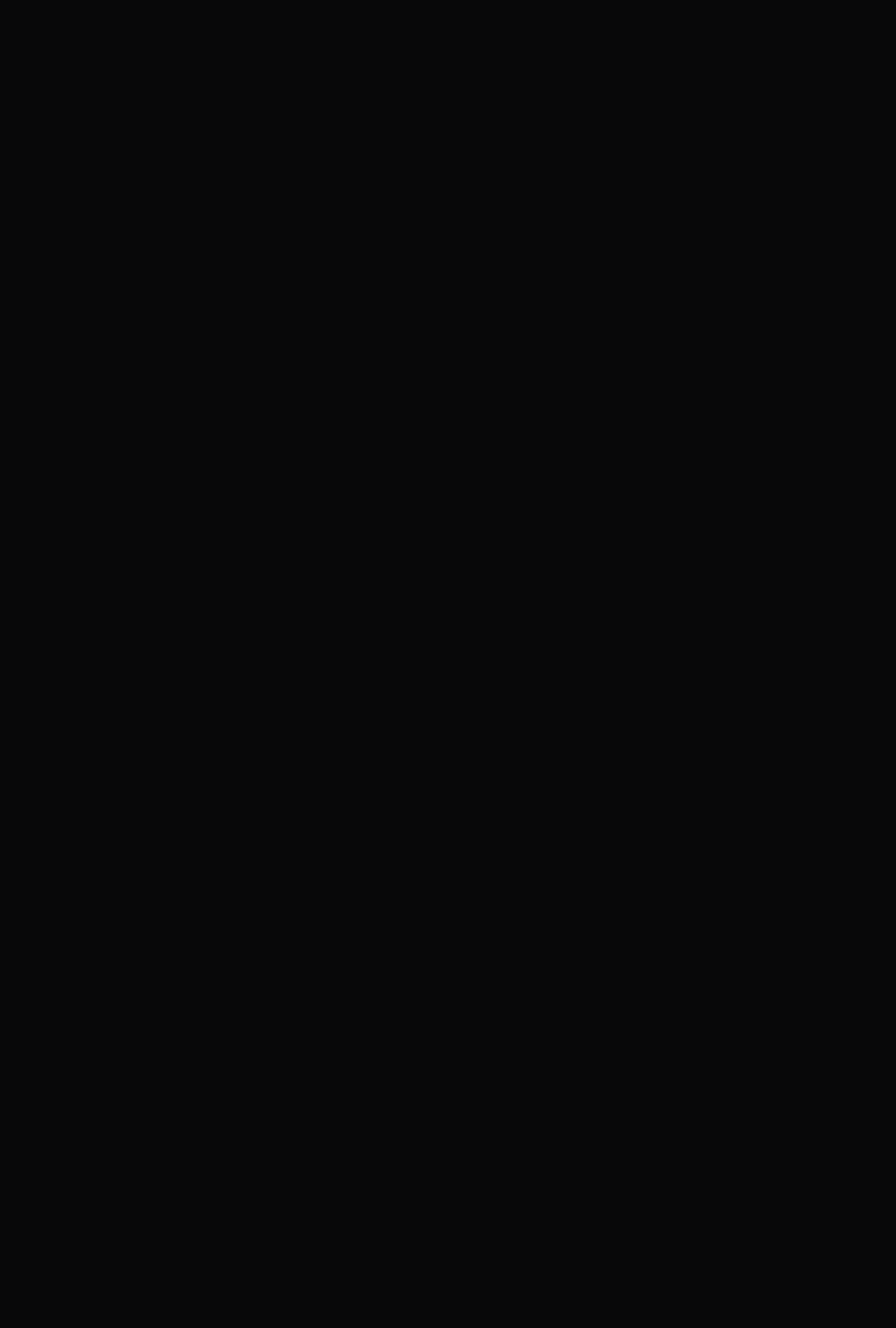
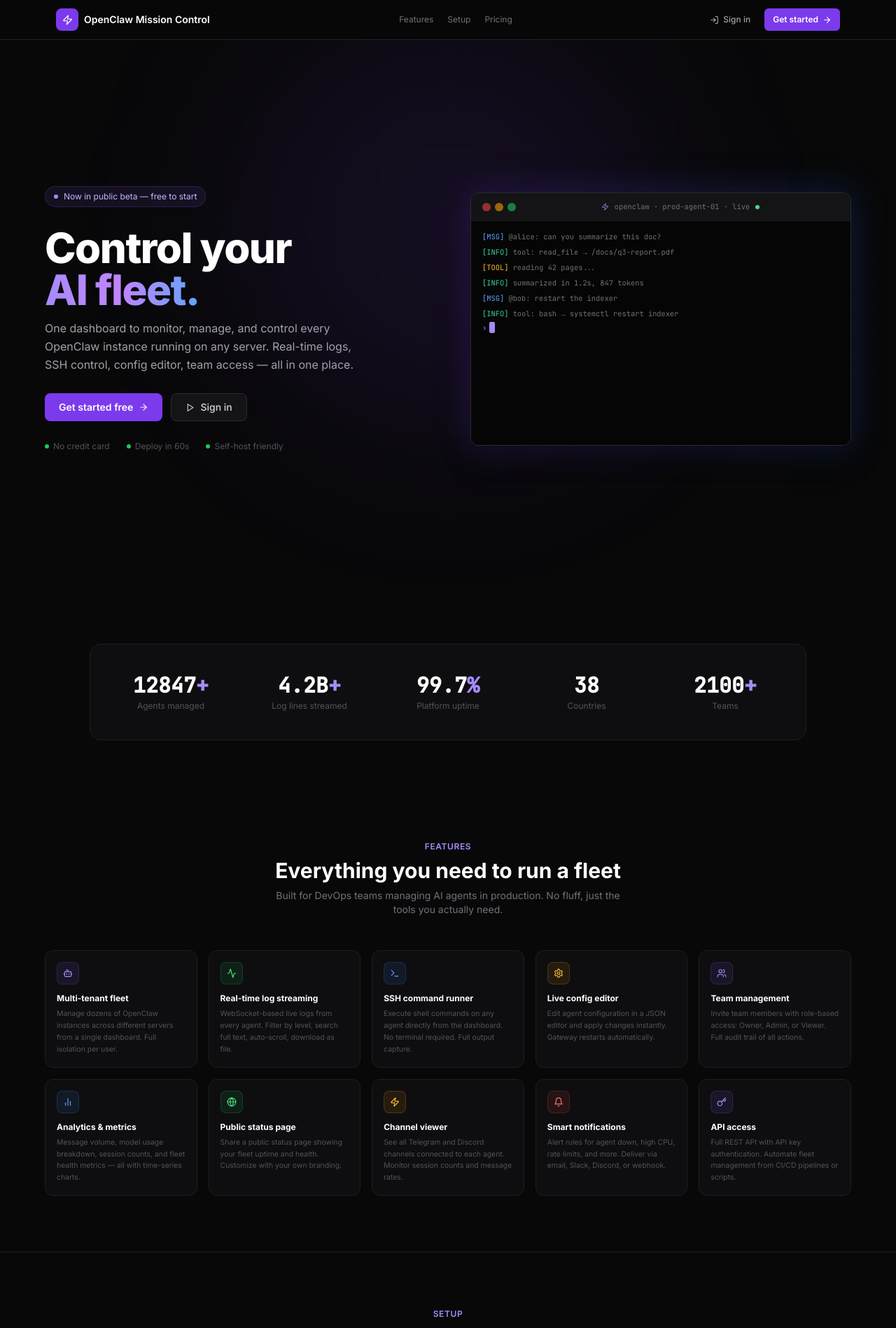
Before and after one commit to mugiwaraluffy56/openclaw-mission-control, a React (Vite) app in the folder frontend/: page /landing in a window 1280 px wide. Before the commit this address had no page. Shown: the top 1898 px of the page at 70% size. Before the commit the page ends 800 px from the top, so only its background shows below. Built offline with nearby package versions, Linux system fonts and the light colour scheme.

Commit message:
feat: wire landing and command palette routes

```diff
--- a/frontend/src/App.tsx
+++ b/frontend/src/App.tsx
@@ -4,6 +4,7 @@
 
 import { AppLayout } from './components/layout/AppLayout'
 import { AuthLayout } from './components/auth/AuthLayout'
+import { Landing } from './pages/Landing'
 import { Login } from './pages/auth/Login'
 import { Signup } from './pages/auth/Signup'
 import { Overview } from './pages/app/Overview'
@@ -41,7 +42,8 @@
     <QueryClientProvider client={qc}>
       <BrowserRouter>
         <Routes>
-          <Route path="/" element={<Navigate to="/app" replace />} />
+          <Route path="/" element={<Landing />} />
+          <Route path="/landing" element={<Landing />} />
           <Route element={<AuthLayout />}>
             <Route path="/auth/login" element={<Login />} />
             <Route path="/auth/signup" element={<Signup />} />
--- a/frontend/src/components/landing/Hero.tsx
+++ b/frontend/src/components/landing/Hero.tsx
@@ -91,7 +91,7 @@
           <div className="flex items-center gap-6 text-xs text-zinc-600">
             <span className="flex items-center gap-1.5"><span className="w-1.5 h-1.5 rounded-full bg-green-500" /> No credit card</span>
             <span className="flex items-center gap-1.5"><span className="w-1.5 h-1.5 rounded-full bg-green-500" /> Deploy in 60s</span>
-            <span className="flex items-center gap-1.5"><span className="w-1.5 h-1.5 rounded-full bg-green-500" /> SSH key encrypted</span>
+            <span className="flex items-center gap-1.5"><span className="w-1.5 h-1.5 rounded-full bg-green-500" /> Self-host friendly</span>
           </div>
         </div>
 
--- a/frontend/src/components/landing/HowItWorks.tsx
+++ b/frontend/src/components/landing/HowItWorks.tsx
@@ -5,7 +5,7 @@
     num: '01',
     icon: Upload,
     title: 'Upload your SSH key',
-    desc: 'Paste your SSH private key and enter your server IP. We encrypt it immediately using AES-256. Your key never leaves our servers unencrypted.',
+    desc: 'Upload or paste your SSH private key and enter your server IP. Run Mission Control on storage you control and keep key material out of API responses.',
     code: '$ openclaw gateway start --port 3284',
   },
   {
--- a/frontend/src/components/layout/AppLayout.tsx
+++ b/frontend/src/components/layout/AppLayout.tsx
@@ -1,20 +1,36 @@
+import { useEffect, useState } from 'react'
 import { Outlet, Navigate } from 'react-router-dom'
 import { useAuthStore } from '../../store/auth'
 import { Sidebar } from './Sidebar'
 import { Header } from './Header'
+import { CommandPalette } from '../ui/CommandPalette'
 
 export function AppLayout() {
   const { token } = useAuthStore()
+  const [commandOpen, setCommandOpen] = useState(false)
+
+  useEffect(() => {
+    const onKeyDown = (event: KeyboardEvent) => {
+      if ((event.metaKey || event.ctrlKey) && event.key.toLowerCase() === 'k') {
+        event.preventDefault()
+        setCommandOpen(true)
+      }
+    }
+    window.addEventListener('keydown', onKeyDown)
+    return () => window.removeEventListener('keydown', onKeyDown)
+  }, [])
+
   if (!token) return <Navigate to="/auth/login" replace />
   return (
     <div className="flex h-screen bg-surface-0 overflow-hidden">
       <Sidebar />
       <div className="flex flex-col flex-1 min-w-0 overflow-hidden">
-        <Header />
+        <Header onCommandOpen={() => setCommandOpen(true)} />
         <main className="flex-1 overflow-auto">
           <Outlet />
         </main>
       </div>
+      <CommandPalette open={commandOpen} onClose={() => setCommandOpen(false)} />
     </div>
   )
 }
--- a/frontend/src/components/layout/Header.tsx
+++ b/frontend/src/components/layout/Header.tsx
@@ -8,10 +8,26 @@
   '/app/agents': { title: 'Agents', desc: 'Manage your OpenClaw instances' },
   '/app/logs': { title: 'Live Logs', desc: 'Real-time log streaming' },
   '/app/activity': { title: 'Activity', desc: 'Recent actions and events' },
+  '/app/boards': { title: 'Boards', desc: 'Plan and coordinate agent work' },
+  '/app/approvals': { title: 'Approvals', desc: 'Human review queue' },
+  '/app/team': { title: 'Team', desc: 'Members, invites, and permissions' },
+  '/app/skills': { title: 'Skills', desc: 'Marketplace and installed capabilities' },
+  '/app/channels': { title: 'Channels', desc: 'Fleet channel inventory' },
+  '/app/sessions': { title: 'Sessions', desc: 'Active conversations across agents' },
+  '/app/config': { title: 'Config', desc: 'Compare and apply agent configuration' },
+  '/app/analytics': { title: 'Analytics', desc: 'Operational metrics and trends' },
+  '/app/notifications': { title: 'Notifications', desc: 'Alert rules and destinations' },
+  '/app/webhooks': { title: 'Webhooks', desc: 'Outbound automation endpoints' },
+  '/app/status': { title: 'Status Page', desc: 'Public fleet health surface' },
+  '/app/organization': { title: 'Organization', desc: 'Workspace profile and plan' },
   '/app/settings': { title: 'Settings', desc: 'Account and preferences' },
 }
 
-export function Header() {
+interface Props {
+  onCommandOpen?: () => void
+}
+
+export function Header({ onCommandOpen }: Props) {
   const { pathname } = useLocation()
   const { user } = useAuthStore()
   const page = titles[pathname] ?? { title: 'Mission Control', desc: '' }
@@ -25,7 +41,7 @@
         </div>
       </div>
       <div className="flex items-center gap-2">
-        <Button variant="ghost" size="xs" className="text-zinc-500">
+        <Button variant="ghost" size="xs" className="text-zinc-500" onClick={onCommandOpen}>
           <Search size={13} /> <span className="hidden md:block text-2xs">Search</span>
           <kbd className="hidden md:block text-2xs bg-surface-3 border border-border-1 px-1 rounded ml-1">⌘K</kbd>
         </Button>
--- /dev/null
+++ b/frontend/src/pages/Landing.tsx
@@ -0,0 +1,54 @@
+import { Link } from 'react-router-dom'
+import { ArrowRight, LogIn, Zap } from 'lucide-react'
+import { Features } from '../components/landing/Features'
+import { Hero } from '../components/landing/Hero'
+import { HowItWorks } from '../components/landing/HowItWorks'
+import { Pricing } from '../components/landing/Pricing'
+import { Stats } from '../components/landing/Stats'
+
+export function Landing() {
+  return (
+    <div className="min-h-screen overflow-x-hidden bg-[#080809] text-white">
+      <header className="fixed inset-x-0 top-0 z-40 border-b border-white/10 bg-[#080809]/80 backdrop-blur">
+        <div className="mx-auto flex h-14 max-w-6xl items-center justify-between px-4">
+          <Link to="/" className="flex items-center gap-2">
+            <span className="flex h-8 w-8 items-center justify-center rounded-lg bg-violet-600 text-white">
+              <Zap size={15} />
+            </span>
+            <span className="text-sm font-semibold">OpenClaw Mission Control</span>
+          </Link>
+          <nav className="hidden items-center gap-5 text-xs text-zinc-500 md:flex">
+            <a href="#features" className="hover:text-white">Features</a>
+            <a href="#how-it-works" className="hover:text-white">Setup</a>
+            <a href="#pricing" className="hover:text-white">Pricing</a>
+          </nav>
+          <div className="flex items-center gap-2">
+            <Link to="/auth/login" className="hidden h-8 items-center gap-1.5 rounded-md px-3 text-xs font-medium text-zinc-400 hover:bg-white/5 hover:text-white sm:flex">
+              <LogIn size={13} /> Sign in
+            </Link>
+            <Link to="/auth/signup" className="inline-flex h-8 items-center gap-1.5 rounded-md bg-violet-600 px-3 text-xs font-semibold text-white hover:bg-violet-500">
+              Get started <ArrowRight size={13} />
+            </Link>
+          </div>
+        </div>
+      </header>
+      <main className="pt-14">
+        <Hero />
+        <Stats />
+        <Features />
+        <HowItWorks />
+        <Pricing />
+      </main>
+      <footer className="border-t border-border-1 px-6 py-8">
+        <div className="mx-auto flex max-w-6xl flex-col gap-3 text-xs text-zinc-600 md:flex-row md:items-center md:justify-between">
+          <span>OpenClaw Mission Control</span>
+          <div className="flex gap-4">
+            <Link to="/app" className="hover:text-zinc-300">Dashboard</Link>
+            <Link to="/auth/login" className="hover:text-zinc-300">Login</Link>
+            <Link to="/auth/signup" className="hover:text-zinc-300">Signup</Link>
+          </div>
+        </div>
+      </footer>
+    </div>
+  )
+}
```
